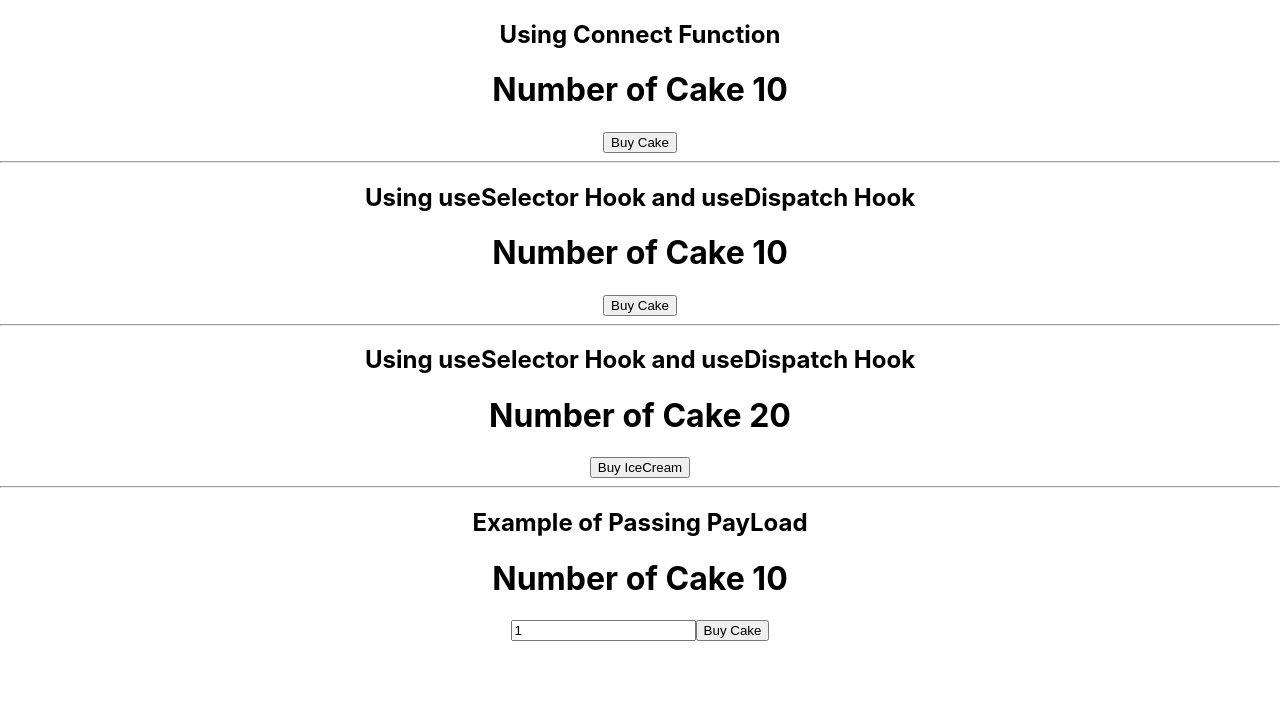
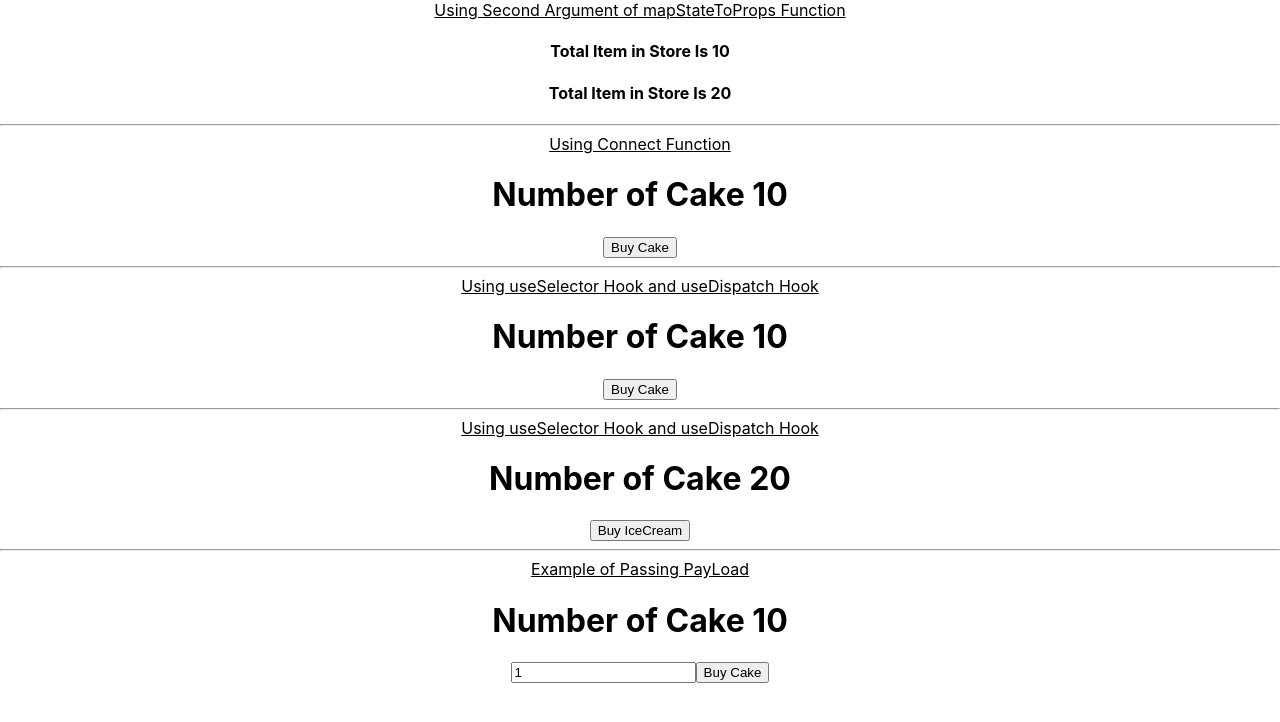
Before and after one commit to hardikd-zignuts/Redux-Tutorial, a React (Create React App) app in the folder redux-cake-shop/: page / in a window 1280 px wide. Shown: the top 722 px of the page. Built offline with nearby package versions, Linux system fonts and the light colour scheme.

Commit message:
use Parent Props using mapStateToProps

```diff
--- a/redux-cake-shop/src/App.js
+++ b/redux-cake-shop/src/App.js
@@ -5,18 +5,23 @@ import store from './Redux/Store';
 import CakeShopHook from './components/CakeShopHook';
 import IceCreamShop from './components/IceCreamShop';
 import NewCakeShop from './components/NewCakeShop';
+import ItemContainer from './components/ItemContainer';
 
 function App() {
   return (
     <Provider store={store}>
       <div className="App">
+      <u>Using Second Argument of mapStateToProps Function</u>
+        <ItemContainer cake/>
+        <ItemContainer />
+        <hr />
         <CakeShop />
         <hr />
         <CakeShopHook />
         <hr />
         <IceCreamShop />
-        <hr/>
-        <NewCakeShop/>
+        <hr />
+        <NewCakeShop />
       </div>
     </Provider>
   );
--- a/redux-cake-shop/src/components/CakeShop.jsx
+++ b/redux-cake-shop/src/components/CakeShop.jsx
@@ -6,7 +6,9 @@ const CakeShop = (props) => {
   return (
     <>
       <div>
-        <h2>Using Connect Function</h2>
+        <u>
+        Using Connect Function
+        </u>
         <h1>Number of Cake {props.numOfCake}</h1>
         <button onClick={props.buyCake}>Buy Cake</button>
       </div>
--- a/redux-cake-shop/src/components/CakeShopHook.jsx
+++ b/redux-cake-shop/src/components/CakeShopHook.jsx
@@ -8,7 +8,7 @@ const CakeShopHook = () => {
   return (
     <>
       <div>
-        <h2>Using useSelector Hook and useDispatch Hook</h2>
+        <u>Using useSelector Hook and useDispatch Hook</u>
         <h1>Number of Cake {numOfCake}</h1>
         <button onClick={() => dispatch(buyCake())}>Buy Cake</button>
       </div>
--- a/redux-cake-shop/src/components/IceCreamShop.jsx
+++ b/redux-cake-shop/src/components/IceCreamShop.jsx
@@ -8,7 +8,7 @@ const IceCreamShop = () => {
   return (
     <>
       <div>
-        <h2>Using useSelector Hook and useDispatch Hook</h2>
+        <u>Using useSelector Hook and useDispatch Hook</u>
         <h1>Number of Cake {numOfIceCream}</h1>
         <button onClick={() => dispatch(buyIceCream())}>Buy IceCream</button>
       </div>
--- /dev/null
+++ b/redux-cake-shop/src/components/ItemContainer.jsx
@@ -0,0 +1,21 @@
+import React from "react";
+import { connect } from "react-redux";
+
+const ItemContainer = (props) => {
+  return (
+    <div>
+      <h4>Total Item in Store Is {props.items}</h4>
+    </div>
+  );
+};
+
+const mapStateToProps = (state, ownProps) => {
+  const items = ownProps.cake
+    ? state.cake.numOfCake
+    : state.iceCream.numOfIceCream;
+  return {
+    items,
+  };
+};
+
+export default connect(mapStateToProps)(ItemContainer);
--- a/redux-cake-shop/src/components/NewCakeShop.jsx
+++ b/redux-cake-shop/src/components/NewCakeShop.jsx
@@ -7,7 +7,7 @@ const NewCakeShop = (props) => {
   return (
     <>
       <div>
-        <h2>Example of Passing PayLoad</h2>
+        <u>Example of Passing PayLoad</u>
         <h1>Number of Cake {props.numOfCake}</h1>
         <input
           type="number"
```
